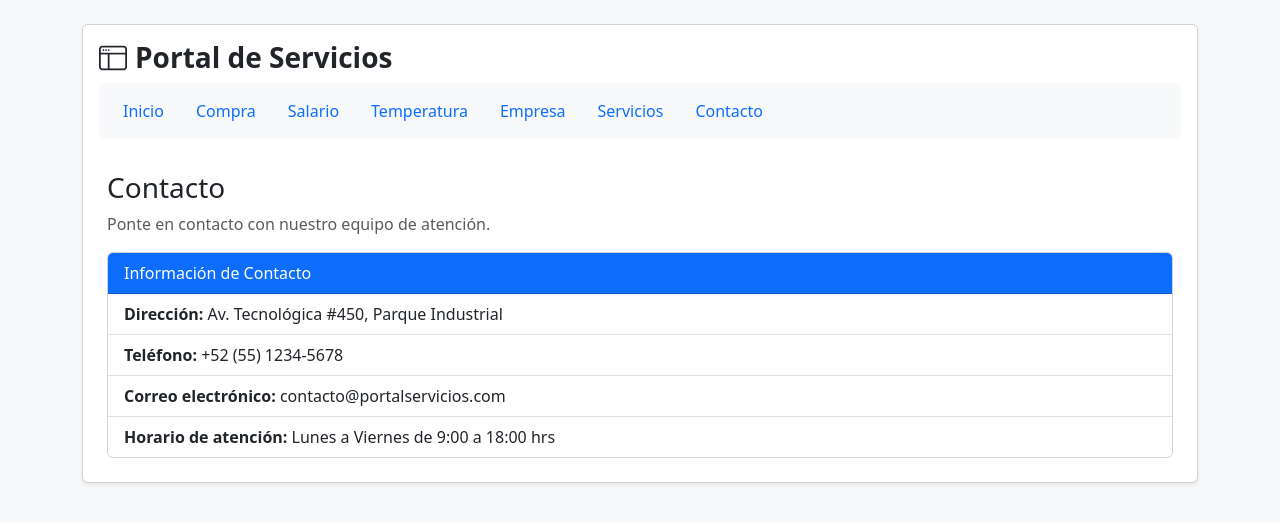
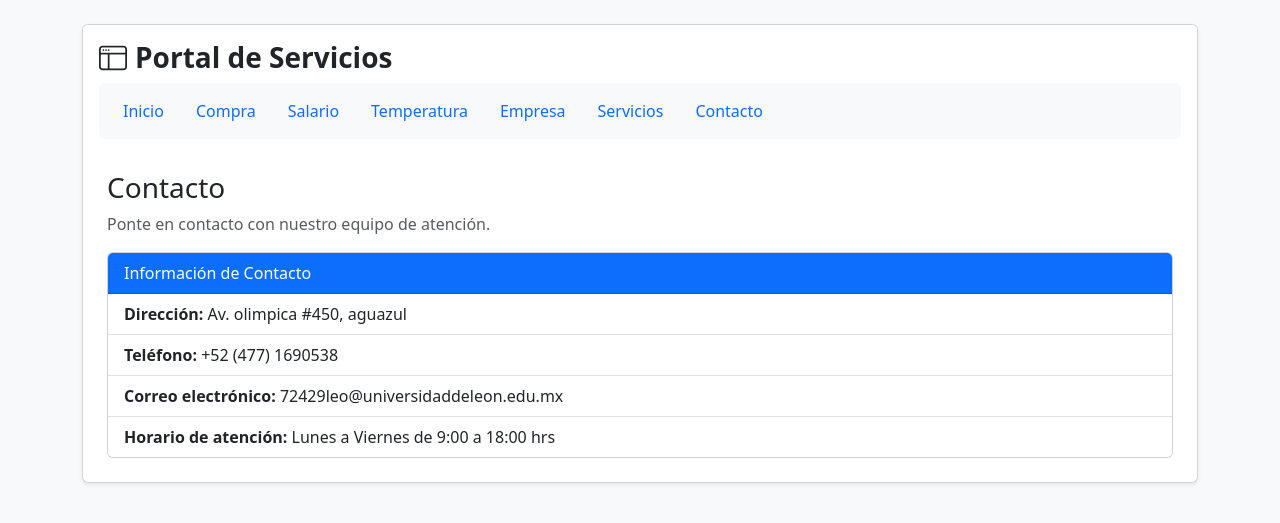
Before and after one commit to jonathanmora07/examen-segundo-parcial-portal-de-servicios-, a Flask app: page /contacto in a window 1280 px wide. Shown: the top 523 px of the page. Run offline with Flask 2, Linux system fonts and the light colour scheme.

Commit message:
avance final del proyecto final

```diff
--- /dev/null
+++ b/server.py
@@ -0,0 +1,5 @@
+from app import app
+
+
+if __name__ == "__main__":
+    app.run(debug=True)
--- a/templates/contacto.html
+++ b/templates/contacto.html
@@ -9,9 +9,9 @@
         Información de Contacto
     </div>
     <ul class="list-group list-group-flush">
-        <li class="list-group-item"><strong>Dirección:</strong> Av. Tecnológica #450, Parque Industrial</li>
-        <li class="list-group-item"><strong>Teléfono:</strong> +52 (55) 1234-5678</li>
-        <li class="list-group-item"><strong>Correo electrónico:</strong> contacto@portalservicios.com</li>
+        <li class="list-group-item"><strong>Dirección:</strong> Av. olimpica #450, aguazul</li>
+        <li class="list-group-item"><strong>Teléfono:</strong> +52 (477) 1690538</li>
+        <li class="list-group-item"><strong>Correo electrónico:</strong> 72429leo@universidaddeleon.edu.mx</li>
         <li class="list-group-item"><strong>Horario de atención:</strong> Lunes a Viernes de 9:00 a 18:00 hrs</li>
     </ul>
 </div>
```
Also changed, not shown: Examen/capturas/Captura de pantalla 2026-11-13 085642.png (added), Examen/capturas/Captura de pantalla 2026-11-13 085718.png (added), Examen/capturas/Captura de pantalla 2026-11-13 085751.png (added), Examen/capturas/Captura de pantalla 2026-11-13 085815.png (added), README.md.
